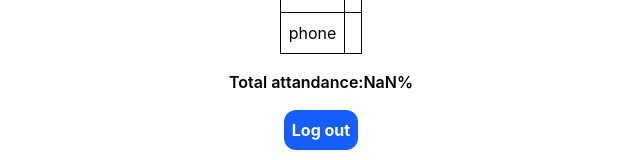
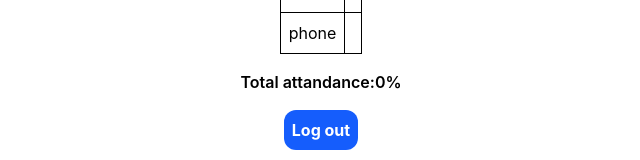
Before and after one commit to R-pradeep2005/Student-attandance-management, a React (Vite) app in the folder client/: page /Student in a window 1280 px wide. Shown: the part 206-366 px from the top of the page, without its empty margins (319-959 px from the left). Built offline with nearby package versions, Linux system fonts and the light colour scheme; no server answers.

Commit message:
Backend:created db model for students

```diff
--- a/client/src/pages/Student.jsx
+++ b/client/src/pages/Student.jsx
@@ -5,15 +5,14 @@ import { Link } from "react-router-dom";
 
 const Student = () => {
   const[student,setStudent_data]=useState({
-    start:'',
-    end:'',
     name: "",
     email: "",
     phone: "",
     student_id: "",
     attandance: { },
   })
-
+   const start= '20/1/2025';
+   const end='30/1/2025';
 
   useEffect(()=>{
     fetch('http://localhost:5000/Student',{
@@ -76,7 +75,7 @@ const Student = () => {
         </tr>
       </table>
       <h3 className="font-semibold">
-        Total attandance:{attandance_percentage(student.start,student.end)}%
+        Total attandance:{attandance_percentage(start,end)}%
       </h3>
       <Link to={'/'}  className="bg-blue-600 text-white rounded-xl p-2 font-bold">Log out</Link>
 
```
Also changed, not shown: 2 other files (tests, documents, lock files or other folders).
